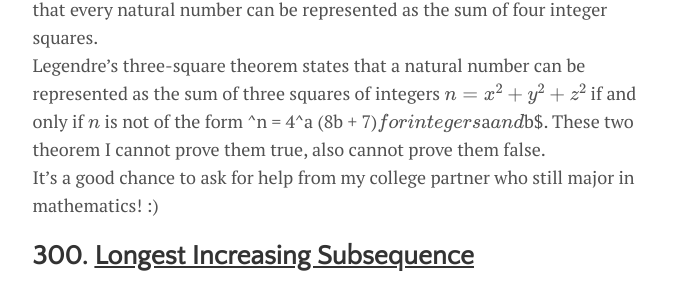
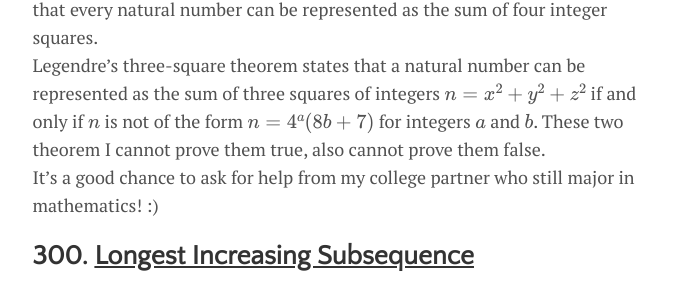
Before and after one commit to YANDaoyu/YANDaoyu.github.io, a Jekyll site: the page built from _posts/2018-10-15-LeetCode.md, in a window 1280 px wide and 900 px high, scrolled down 28684 px. Shown: the part 153-443 px from the top of the window, without its empty margins (300-973 px from the left). Built offline with Jekyll 4.4.1, drawn with Linux system fonts in a browser that asks for light colours; formulas are drawn with MathJax 3.

```diff
--- a/_posts/2018-10-15-LeetCode.md
+++ b/_posts/2018-10-15-LeetCode.md
@@ -1132,7 +1132,7 @@ Lagrange's four-square theorem, also known as Bachet's conjecture, states that e
 Legendre's three-square theorem states that a natural number can be
 represented as the sum of three squares of integers
 $$n = x^2 + y^2 + z^2$$
-if and only if $n$ is not of the form ^n = 4^a (8b + 7)$
+if and only if $n$ is not of the form $n = 4^a (8b + 7)$
 for integers $a$ and $b$.
 These two theorem I cannot prove them true,
 also cannot prove them false.
```
